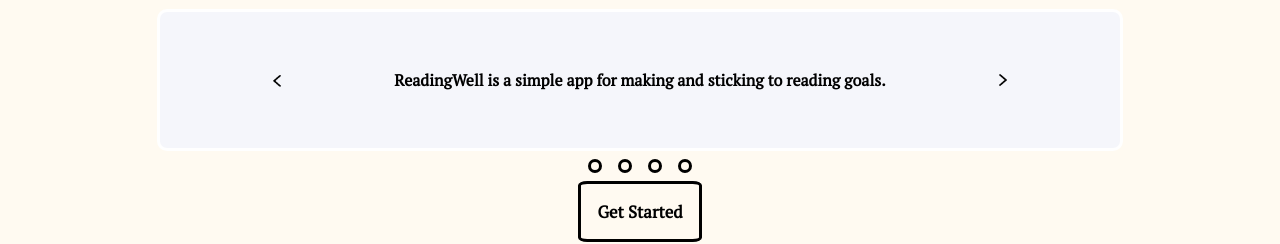
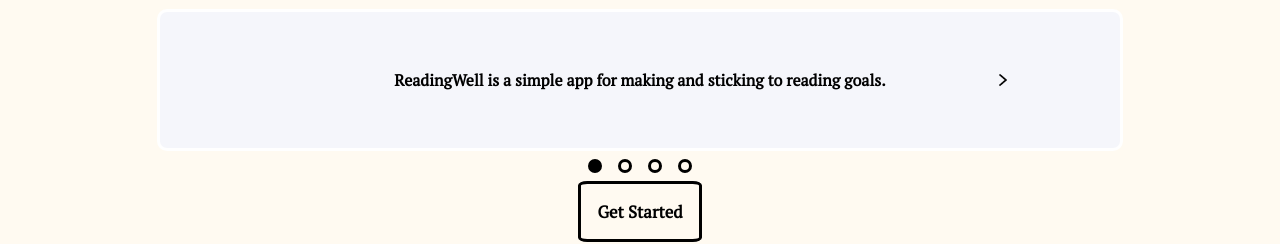
Before and after one commit to joseph-ford10/goal-setter, a React (Create React App) app: page / in a window 1280 px wide. Shown: the part 285-529 px from the top of the page. Built offline with nearby package versions, Linux system fonts and the light colour scheme.

Commit message:
Add conditional rendering to homepage

```diff
--- a/src/App.js
+++ b/src/App.js
@@ -7,8 +7,18 @@
 import rightArrow from './next.png'
 import leftArrow from './back.png'
 import bookStack from './bookStack.png'
+import { useState } from 'react'
 
 function App() {
+  const [carousel, setCarousel] = useState(1)
+
+  const carouselText = {
+    1: 'ReadingWell is a simple app for making and sticking to reading goals.',
+    2: 'You can set a daily page target and have ReadingWell tell you when you will complete the book based on that target.',
+    3: 'Or you can set a target completion date and have ReadingWell tell you what your daily target should be.',
+    4: 'Sound good? Click below to get started.',
+  }
+
   return (
     <div className="App">
       <Header />
@@ -18,31 +28,45 @@
       </div>
       <div className="boxContainer">
         <div className="introBox">
+          <div style={{ width: '20px', height: '20px' }}>
+            {carousel !== 1 && (
               <img
                 src={leftArrow}
                 alt="Left-pointing arrow"
                 width="20"
                 height="20"
                 className="leftArrow"
+                onClick={() => setCarousel(carousel - 1)}
               ></img>
-          <p className="introText">
-            ReadingWell is a simple app for making and sticking to reading
-            goals.
-          </p>
+            )}
+          </div>
+          <p className="introText">{carouselText[carousel]}</p>
+          <div style={{ width: '20px', height: '20px' }}>
+            {carousel !== 4 && (
               <img
                 src={rightArrow}
                 alt="Right-pointing arrow"
                 width="20"
                 height="20"
                 className="rightArrow"
+                onClick={() => setCarousel(carousel + 1)}
               ></img>
+            )}
+          </div>
         </div>
       </div>
       <div className="carouselDots">
-        <div className="dot"></div>
-        <div className="dot"></div>
-        <div className="dot"></div>
-        <div className="dot"></div>
+        {Object.keys(carouselText).map((key) =>
+          Number(key) === carousel ? (
+            <div
+              key={key}
+              className="dot"
+              style={{ backgroundColor: 'black' }}
+            ></div>
+          ) : (
+            <div key={key} className="dot"></div>
+          )
+        )}
       </div>
       <section className="startButton">
         <button>Get Started</button>
--- a/src/index.css
+++ b/src/index.css
@@ -220,7 +220,7 @@
   margin-bottom: 2.75rem;
   padding: 1rem;
   font-family: 'PT Serif', 'serif';
-  font-weight: bold;
+  font-weight: 700;
   font-size: 1.06rem;
   border-radius: 7.5%;
 }
```
Lines whose indentation alone changed are shown as unchanged.
